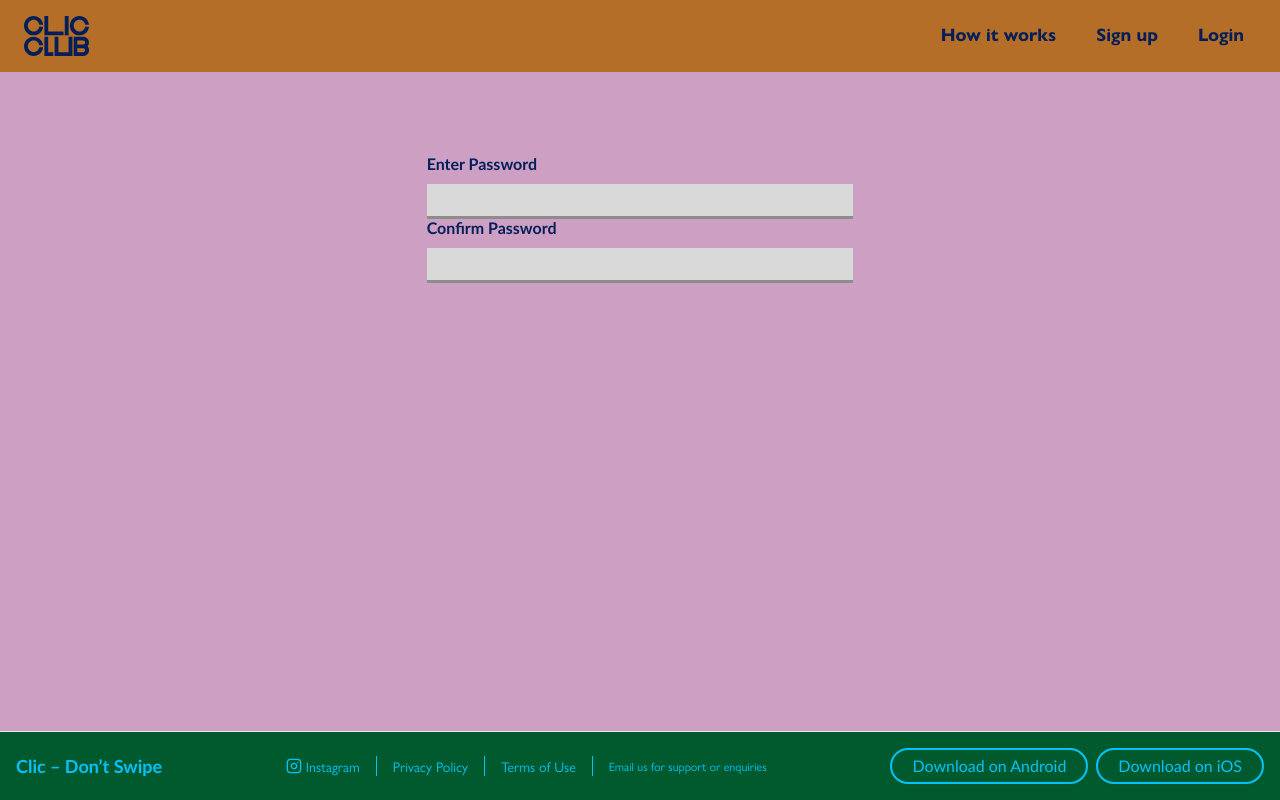
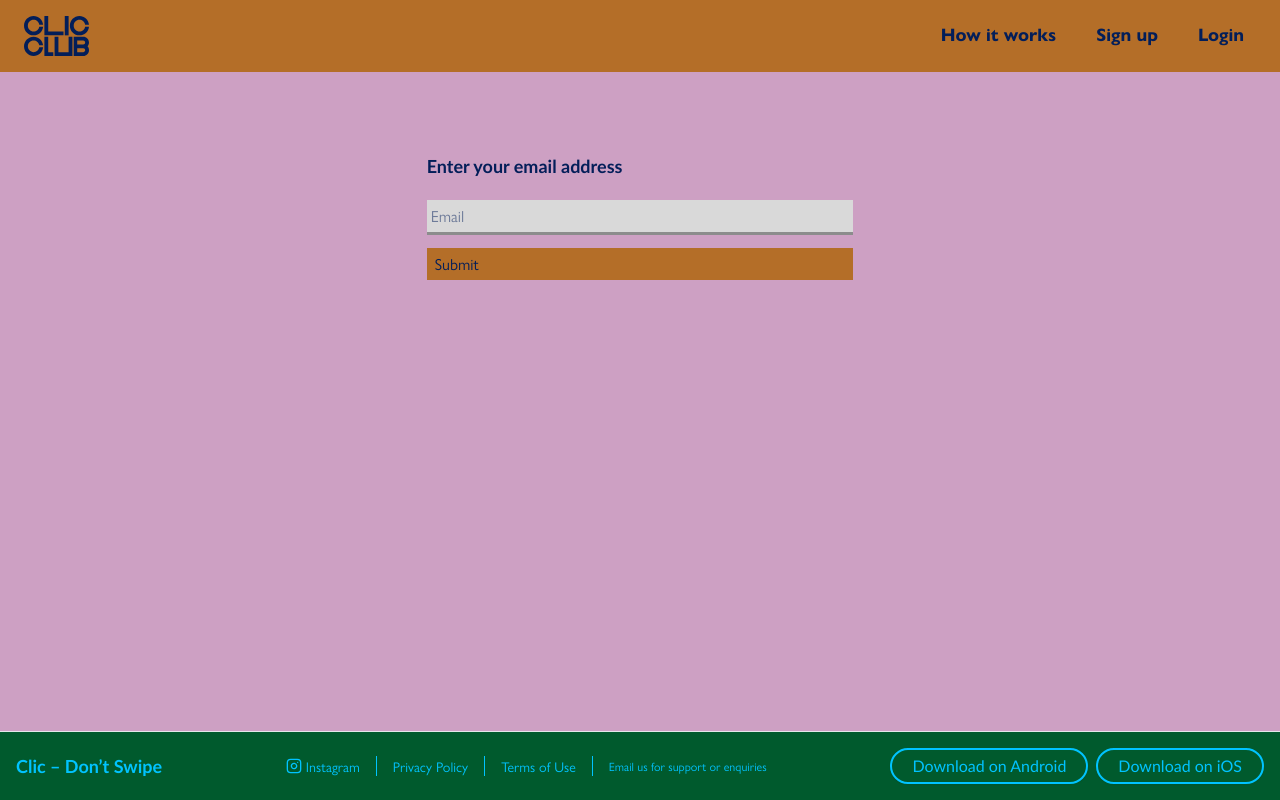
Before and after one commit to Lightxxo/CLIC-WEB, a React (Vite) app in the folder Frontend/: page /forgotpass in a window 1280 px wide. Built offline with nearby package versions, Linux system fonts and the light colour scheme.

Commit message:
reset pass feature added!

```diff
--- a/Frontend/src/config.ts
+++ b/Frontend/src/config.ts
@@ -1,10 +1,10 @@
-// const API_BASE_URL = "involved-rosemaria-project-code-clic-b3374d4e.koyeb.app";
-// const API_PORT = "";
-// const REMOTE = true;
+const API_BASE_URL = "involved-rosemaria-project-code-clic-b3374d4e.koyeb.app";
+const API_PORT = "";
+const REMOTE = true;
 
-const API_BASE_URL = "localhost";
-const API_PORT = "5000";
-const REMOTE = false;
+// const API_BASE_URL = "localhost";
+// const API_PORT = "5000";
+// const REMOTE = false;
 
 export default {
   API_BASE_URL,
--- a/Frontend/src/pages/ForgotPass/ForgotPass.tsx
+++ b/Frontend/src/pages/ForgotPass/ForgotPass.tsx
@@ -1,15 +1,15 @@
 import { Skeleton } from "@/components/ui/skeleton";
 import config from "@/config";
-// import { useFormContext } from "@/contexts/FormContext";
 import { useState } from "react";
-import { Link, useNavigate } from "react-router-dom";
+import { useNavigate } from "react-router-dom";
 import { toast } from "sonner";
 
 const ForgotPass = () => {
   const [error, setError] = useState("");
-  const [enteredEmail, setEnteredEmail] = useState(true);
-  const [codeMatched, setCodeMatched] = useState(true);
+  const [enteredEmail, setEnteredEmail] = useState(false);
+  const [codeMatched, setCodeMatched] = useState(false);
   const [codeError, setCodeError] = useState("");
+  const [passError, setPassError] = useState("");
   const [email, setEmail] = useState("");
   const [password, setPassword] = useState("");
   const [conformPass, setConformPass] = useState("");
@@ -18,7 +18,6 @@
   const { REMOTE, API_BASE_URL, API_PORT } = config;
   const navigate = useNavigate();
 
-//   const { setData } = useFormContext();
 
   function emailInput(e: any) {
     setError("");
@@ -141,14 +140,8 @@
         }
       ).then((res) => {
         if (res.status == 201) {
-        //   setData((prev) => ({
-        //     ...prev,
-        //     verificationStatus: true,
-        //     email,
-        //     newUser: true,
-        //   }));
+            setCodeMatched(true);
         }
-
         else setCodeError("Code didn't match!");
         setIsLoading(false);
       });
@@ -174,16 +167,36 @@
       }
     ).then((res) => {
       if (res.status == 201) {
-        // setData((prev) => ({
-        //   ...prev,
-        //   verificationStatus: true,
-        //   email,
-        //   newUser: true,
-        // }));
+        setCodeMatched(true);
       }
       else setCodeError("Code didn't match!");
       setIsLoading(false);
     });
+  }
+  function handleSubmit () {
+    setPassError("");
+    if (password == conformPass) {
+        fetch(`http${REMOTE ? "s" : ""}://${API_BASE_URL}:${API_PORT}/reset_pass?email=${email}`, {
+          method: "PUT",
+          headers: {
+            "content-type": "application/json",
+          },
+          body: JSON.stringify({ password }),
+        }).then(res => {
+            if (res.status == 200) {
+                toast("Password reset successful!", {
+              action: {
+                label: "Close",
+                onClick: () => void 0,
+              },
+            });
+            navigate("/login");
+            }
+        });
+    }
+    else {
+        setPassError("Password didn't match");
+    }
   }
   return (
     <div className="mt-20 mx-auto mb-10 w-9/10 sm:w-1/3">
@@ -227,12 +240,18 @@
                 className="bg-[#D9D9D9] p-1 shadow-[0_3px_#8c8c8c] w-full"
                 onChange={(e) => setPassword(e.target.value.trim())}
               />
-                <p className="mb-2"><b>Confirm Password</b></p>
+                <p className="my-2"><b>Confirm Password</b></p>
             <input
                 type="password"
                 className="bg-[#D9D9D9] p-1 shadow-[0_3px_#8c8c8c] w-full"
                 onChange={(e) => setConformPass(e.target.value.trim())}
               />
+              {passError != "" && (
+                <p className="text-left text-red-600 text-xs m-0">
+                  {passError}
+                </p>
+              )}
+              <button type="submit" className="cursor-pointer mt-4 text-left bg-[#B46E28] p-1 px-2 w-full" onClick={handleSubmit}>Submit</button>
             </section> :
              <section>
               <p className="my-5">
```
